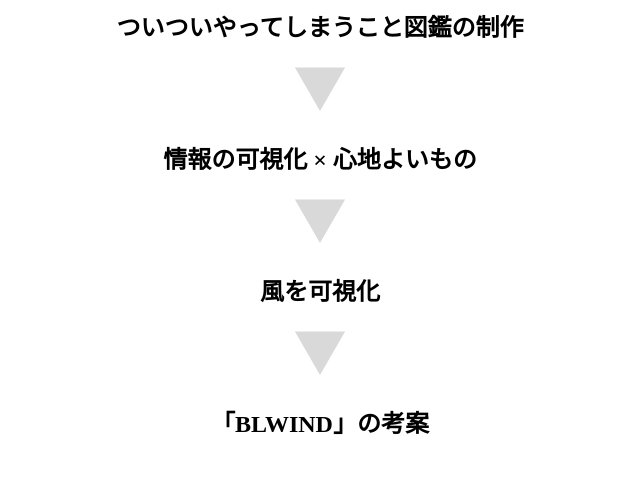
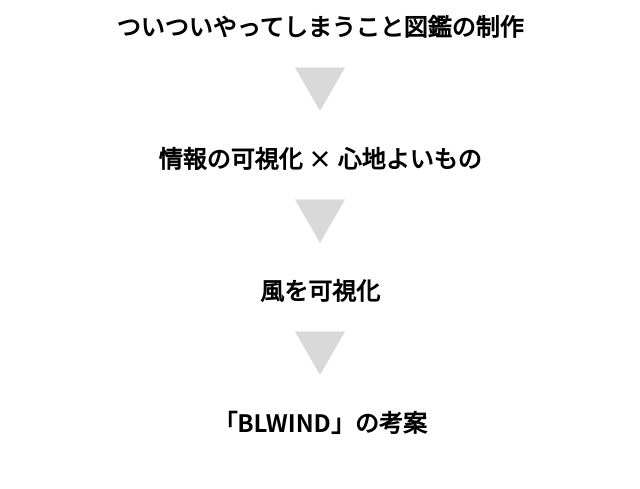
Before and after one commit to InteractionElements2023/InteractionElements.guthub.io, a plain HTML site: page Element02.html in a window 1280 px wide. Shown: the part 3088-3577 px from the top of the page, without its empty margins (320-960 px from the left). Drawn offline with Linux system fonts and the light colour scheme.

Commit message:
Update Element02.css

```diff
--- a/Element02.css
+++ b/Element02.css
@@ -280,7 +280,7 @@ body {
 
   .process-p{
     color: #000;
-    font-family: YuGothic;
+    /* font-family: YuGothic; */
     font-size: 24px;
     font-style: normal;
     font-weight: 700;
```
